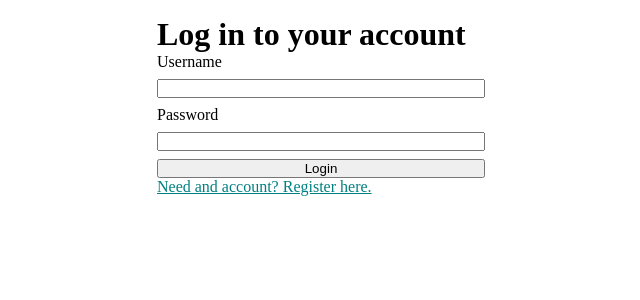
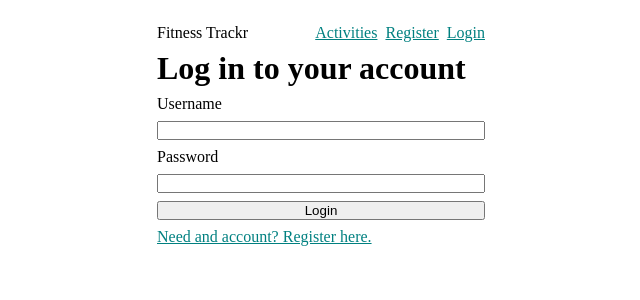
Before and after one commit to Lovepreet-Kaur-13/fitness-tracker-pro, a React (Vite) app: page /login in a window 1280 px wide. Shown: the top 300 px of the page, without its empty margins (319-959 px from the left). Built offline with nearby package versions, Linux system fonts and the light colour scheme; no server answers.

Commit message:
fix the error in index element and also added the onsucess function

```diff
--- a/src/App.jsx
+++ b/src/App.jsx
@@ -4,6 +4,7 @@ import Register from "./auth/Register";
 import Login from "./auth/Login";
 import ActivitiesPage from "./activities/ActivitiesPage";
 import Error404 from "./Error404.jsx";
+import { useNavigate } from "react-router";
 
 /**
  * Fitness Trackr is a platform where fitness enthusiasts can share their workouts and
@@ -11,13 +12,19 @@ import Error404 from "./Error404.jsx";
  * account will be able to upload and manage their own activities.
  */
 export default function App() {
+  const navigate = useNavigate();
   return (
     <Routes>
-      <Route element={<Layout />} />
-      <Route index element={<ActivitiesPage />} />
-      <Route path="/register" element={<Register />} />
-      <Route path="/login" element={<Login />} />
-      <Route path="*" element={<Error404 />} />
+      <Route element={<Layout />}>
+        <Route index element={<ActivitiesPage />} />
+        <Route path="/activities" element={<ActivitiesPage />} />
+        <Route path="/register" element={<Register />} />
+        <Route
+          path="/login"
+          element={<Login onSuccess={() => navigate("/activities")} />}
+        />
+        <Route path="*" element={<Error404 />} />
+      </Route>
     </Routes>
   );
 
--- a/src/auth/Login.jsx
+++ b/src/auth/Login.jsx
@@ -1,11 +1,10 @@
 import { useState } from "react";
 import { useAuth } from "./AuthContext";
-import { Link, useNavigate } from "react-router";
+import { Link } from "react-router";
 
 /** A form that allows users to log into an existing account. */
-export default function Login() {
+export default function Login({ onSuccess }) {
   const { login } = useAuth();
-  const navigate = useNavigate();
 
   const [error, setError] = useState(null);
 
@@ -16,7 +15,7 @@ export default function Login() {
     const password = formData.get("password");
     try {
       await login({ username, password });
-      navigate("activities");
+      onSuccess();
     } catch (e) {
       setError(e.message);
     }
```
Also changed, not shown: 1 other file (tests, documents, lock files or other folders).
